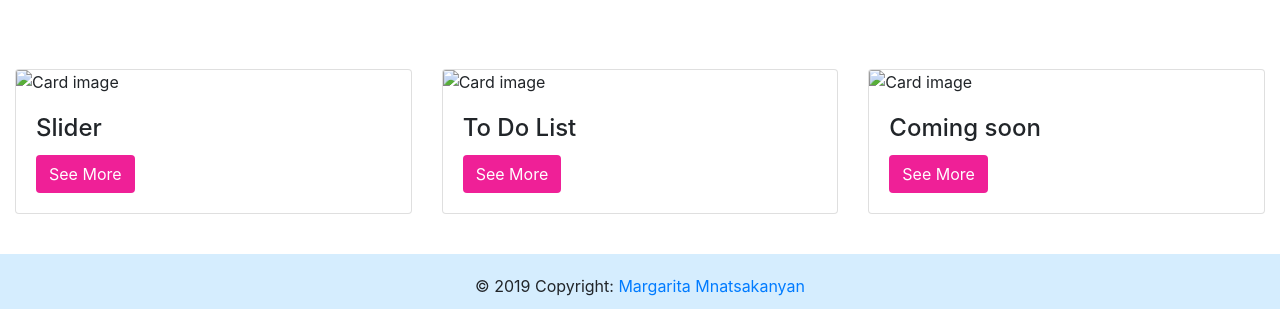
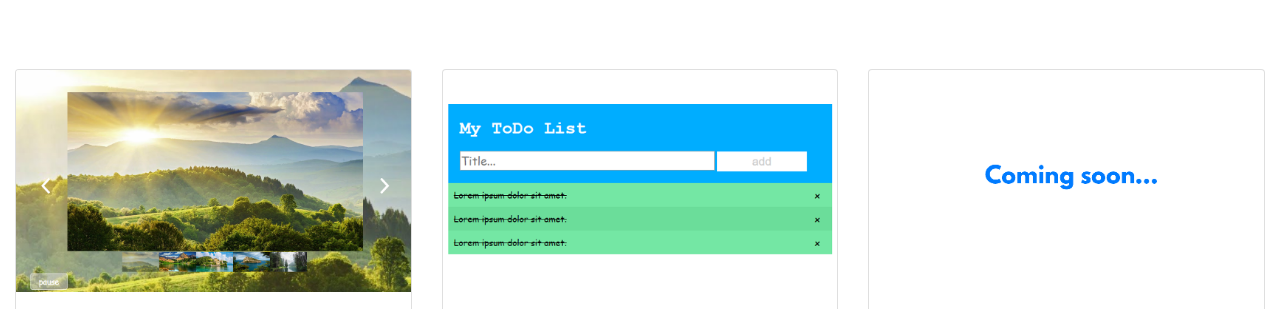
Before and after one commit to magamn/magamn.github.io, a plain HTML site: page Margarita_html_03/index.html in a window 1280 px wide. Shown: the part 1279-1588 px from the top of the page. Drawn offline with nearby package versions, Linux system fonts and the light colour scheme; files whose address does not match are found by name.

Commit message:
Update index.html

```diff
--- a/Margarita_html_03/index.html
+++ b/Margarita_html_03/index.html
@@ -61,7 +61,7 @@
            <div class="row">
                <div class="col-sm-4">
                    <div class="card" >
-                        <img class="card-img-top" src="img/slider.png" alt="Card image">
+                        <img class="card-img-top" src="image/slider.png" alt="Card image">
                       <div class="card-body">
                         <h4 class="card-title">Slider</h4>
                         <a href="https://magamn.github.io/Margarita_html_03/" target="_blank" class="btn">See More</a>
@@ -70,7 +70,7 @@
                </div>
                <div class="col-sm-4">
                     <div class="card" >
-                        <img class="card-img-top" src="/img/to-do-list.png" alt="Card image">
+                        <img class="card-img-top" src="/image/to-do-list.png" alt="Card image">
                       <div class="card-body">
                         <h4 class="card-title">To Do List</h4>
                         <a href="https://ar787.github.io/homework-7-ToDoList/" target="_blank" class="btn">See More</a>
@@ -79,7 +79,7 @@
                </div>
                <div class="col-sm-4">
                     <div class="card" >
-                        <img class="card-img-top" src="img/coming-soon.png" alt="Card image">
+                        <img class="card-img-top" src="image/coming-soon.png" alt="Card image">
                       <div class="card-body">
                         <h4 class="card-title">Coming soon</h4>
                         <a href="#" class="btn">See More</a>
```
